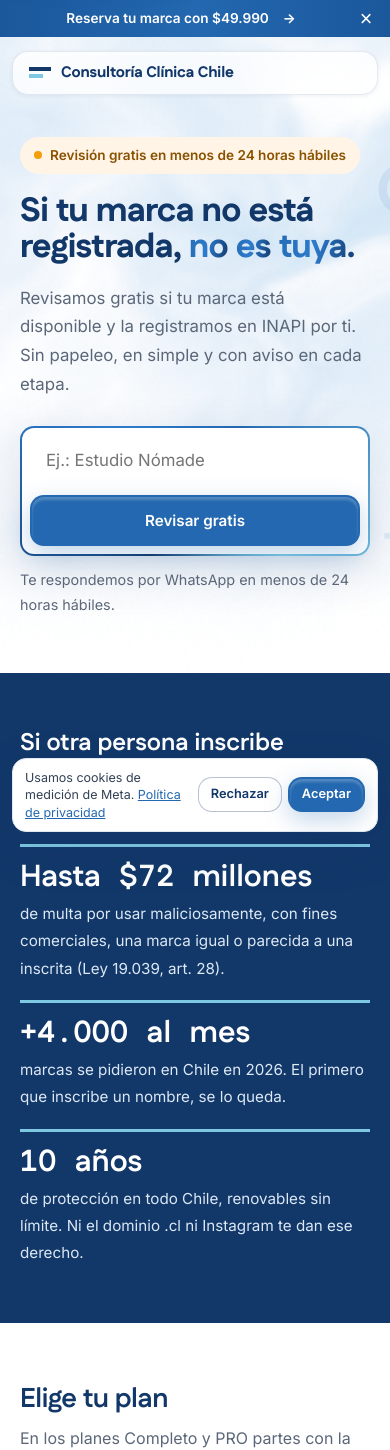
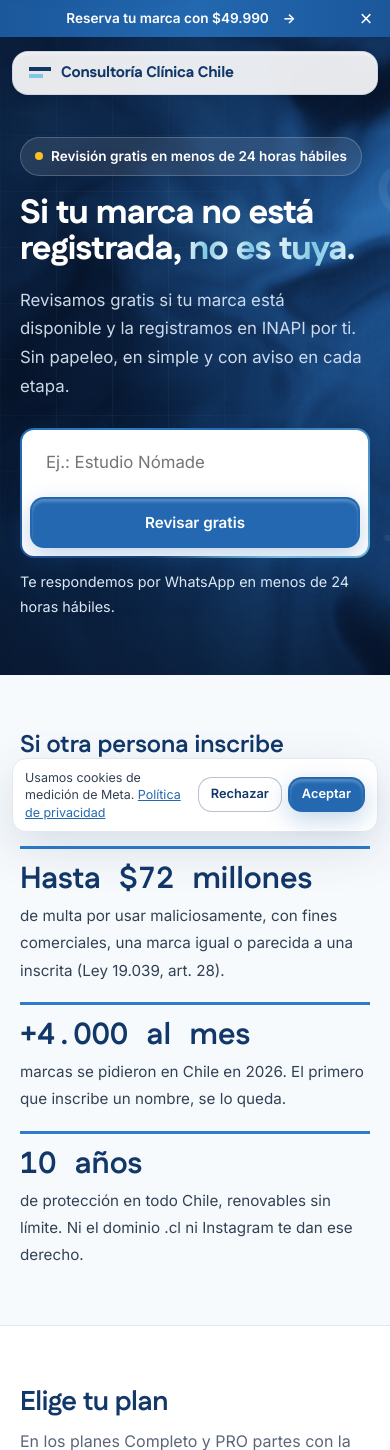
Before and after one commit to salvadoramirez400-maker/landing-consultora, a Flask app: page /marcas in a window 390 px wide. Shown: the top 1450 px of the page. Run offline with Flask 3, Linux system fonts and the light colour scheme; some libraries are stand-ins or nearby versions.

Commit message:
Marcas: encabezado oscuro con video de fondo
Montaje de 10 s con dos clips de Pexels elegidos por Salvador (tableta gráfica y letrero «open»; licencia libre,
sin caras; 0,4 MB). El encabezado pasa a fondo oscuro, como la portada, y la franja de riesgo queda clara para
que contraste. Las pruebas comparan además los precios de los borradores con tarifas.json.

Co-Authored-By: Claude Fable 5.2 <noreply@anthropic.com>

```diff
--- a/static/style.css
+++ b/static/style.css
@@ -1031,7 +1031,7 @@ body.con-modal { overflow: hidden; }
 /* ----- Video de fondo (héroe y cierre). Aparece cuando ya se puede reproducir; debajo sigue el fondo animado ----- */
 .fondo-video { position: absolute; inset: 0; width: 100%; height: 100%; object-fit: cover; z-index: -2; opacity: 0; pointer-events: none; transition: opacity 1.8s var(--ease-out); }
 .fondo-video.listo { opacity: 1; }
-.hero.con-video .hero-velo {   /* velo «medio» elegido por Salvador el 17-nov-2026 */
+.con-video > .hero-velo {   /* velo «medio» elegido por Salvador el 17-nov-2026 */
   background:
     linear-gradient(90deg, rgba(6, 19, 41, 0.84) 0%, rgba(12, 38, 71, 0.6) 55%, rgba(18, 55, 105, 0.42) 100%),
     linear-gradient(180deg, rgba(6, 19, 41, 0.5) 0%, transparent 26%, transparent 78%, rgba(6, 19, 41, 0.62) 100%),
@@ -1042,6 +1042,30 @@ body.con-modal { overflow: hidden; }
 .section-cta.con-video::before { opacity: 1; }
 .section-cta.con-video .orbes i { opacity: 0.45; }
 @media (max-width: 980px) {
-  .hero.con-video .hero-velo { background: linear-gradient(180deg, rgba(6, 19, 41, 0.8) 0%, rgba(8, 26, 52, 0.66) 45%, rgba(8, 26, 52, 0.72) 100%), linear-gradient(rgba(35, 104, 176, 0.3), rgba(35, 104, 176, 0.3)); }
+  .con-video > .hero-velo { background: linear-gradient(180deg, rgba(6, 19, 41, 0.8) 0%, rgba(8, 26, 52, 0.66) 45%, rgba(8, 26, 52, 0.72) 100%), linear-gradient(rgba(35, 104, 176, 0.3), rgba(35, 104, 176, 0.3)); }
 }
 @media (prefers-reduced-motion: reduce) { .fondo-video { display: none; } }
+
+/* ----- Marcas: encabezado oscuro con video (17-nov-2026) y franja de riesgo clara para que contraste ----- */
+.mk-hero--oscuro {
+  color: var(--texto-claro);
+  background:
+    radial-gradient(60% 70% at 85% 20%, rgba(45, 123, 203, 0.55), transparent 70%),
+    radial-gradient(50% 60% at 10% 90%, rgba(126, 200, 227, 0.22), transparent 70%),
+    linear-gradient(135deg, #061329 0%, #0c2647 45%, #123769 100%);
+}
+.mk-hero--oscuro h1 { color: var(--white); }
+.mk-hero--oscuro h1 em .w {
+  background: linear-gradient(100deg, #ffffff 0%, #7EC8E3 30%, #ffffff 60%, #7EC8E3 100%); background-size: 200% 100%;
+  -webkit-background-clip: text; background-clip: text;
+}
+.mk-hero--oscuro .mk-sub { color: rgba(220, 232, 245, 0.92); }
+.mk-hero--oscuro .mk-nota { color: var(--texto-claro); }
+.mk-hero--oscuro .mk-badge { background: rgba(255, 255, 255, 0.1); border: 1px solid rgba(255, 255, 255, 0.2); color: var(--white); backdrop-filter: blur(8px); -webkit-backdrop-filter: blur(8px); }
+.mk-hero--oscuro .mk-badge::before { background: #fbbf24; }
+.mk-hero--oscuro .mk-flotan i { color: rgba(255, 255, 255, 0.07); }
+.pagina-marcas .nav-inner { background: rgba(255, 255, 255, 0.9); }
+.mk-riesgo { background: var(--off-white); color: var(--gray-700); border-bottom: 1px solid var(--gray-100); }
+.mk-riesgo h2 { color: var(--navy); }
+.mk-dato { border-top-color: var(--azul); }
+.mk-dato b { color: var(--navy); }
--- a/templates/marcas.html
+++ b/templates/marcas.html
@@ -20,8 +20,11 @@
 
 {% block content %}
   {#- Oferta: consultoria-clinica-chile/docs/marcas/oferta.md. Planes y preguntas: catalogo.py. -#}
-  <section class="mk-hero" id="revisar">
-    <canvas class="fondo-vivo" data-fondo="claro" aria-hidden="true"></canvas>
+  <section class="mk-hero mk-hero--oscuro" id="revisar">
+    <canvas class="fondo-vivo" data-fondo="oscuro" aria-hidden="true"></canvas>
+    {#- Video de fondo: montaje de 2 clips de Pexels (licencia libre, sin caras: 16328807 y 4517354). Lo carga wow.js. -#}
+    <video class="fondo-video" muted loop playsinline preload="none" aria-hidden="true" tabindex="-1" data-video="{{ static_v('video/marcas.mp4') }}"></video>
+    <div class="hero-velo" aria-hidden="true"></div>
     {#- Símbolos ® flotando: decorativos. -#}
     <div class="mk-flotan" aria-hidden="true"><i>®</i><i>®</i><i>™</i><i>®</i></div>
     <div class="mk-wrap">
```
Also changed, not shown: tests/test_sitio.py (+10 -3 lines), 1 other file.
